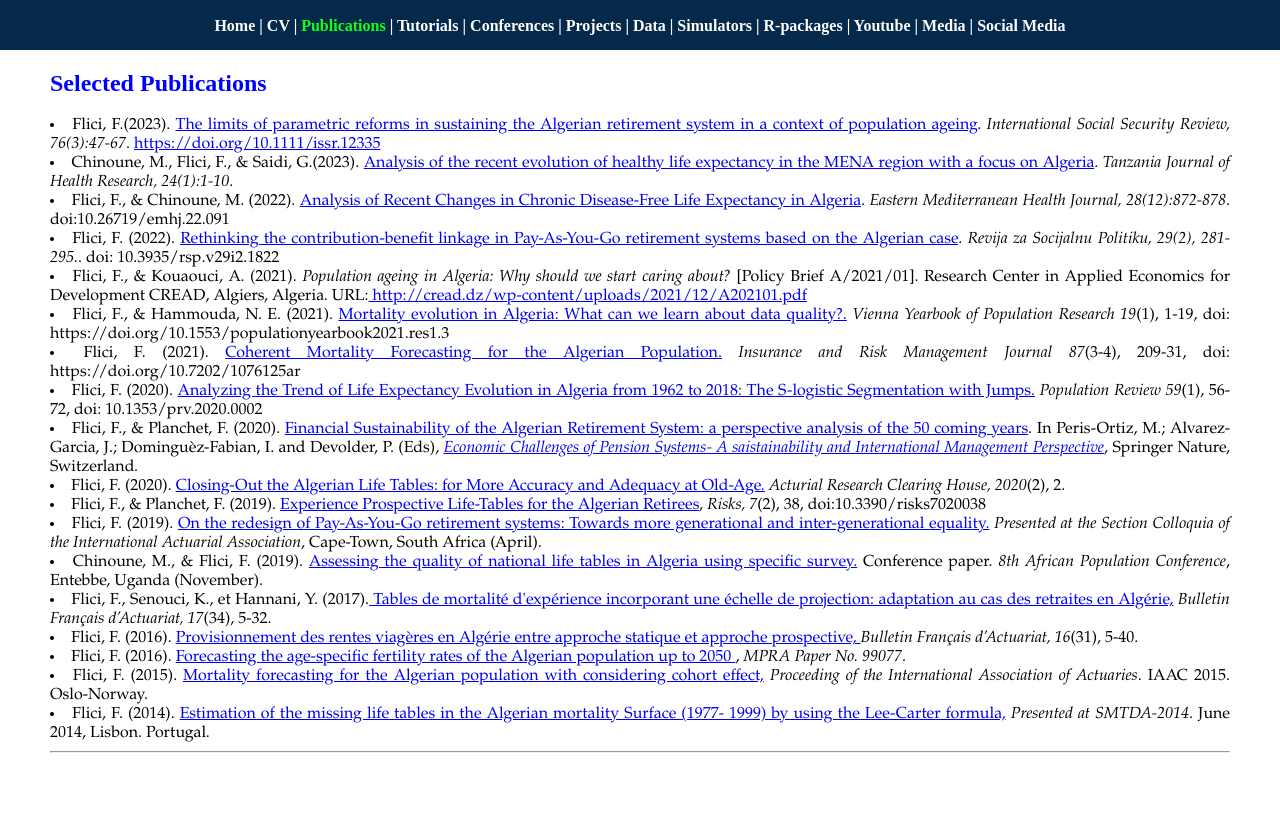
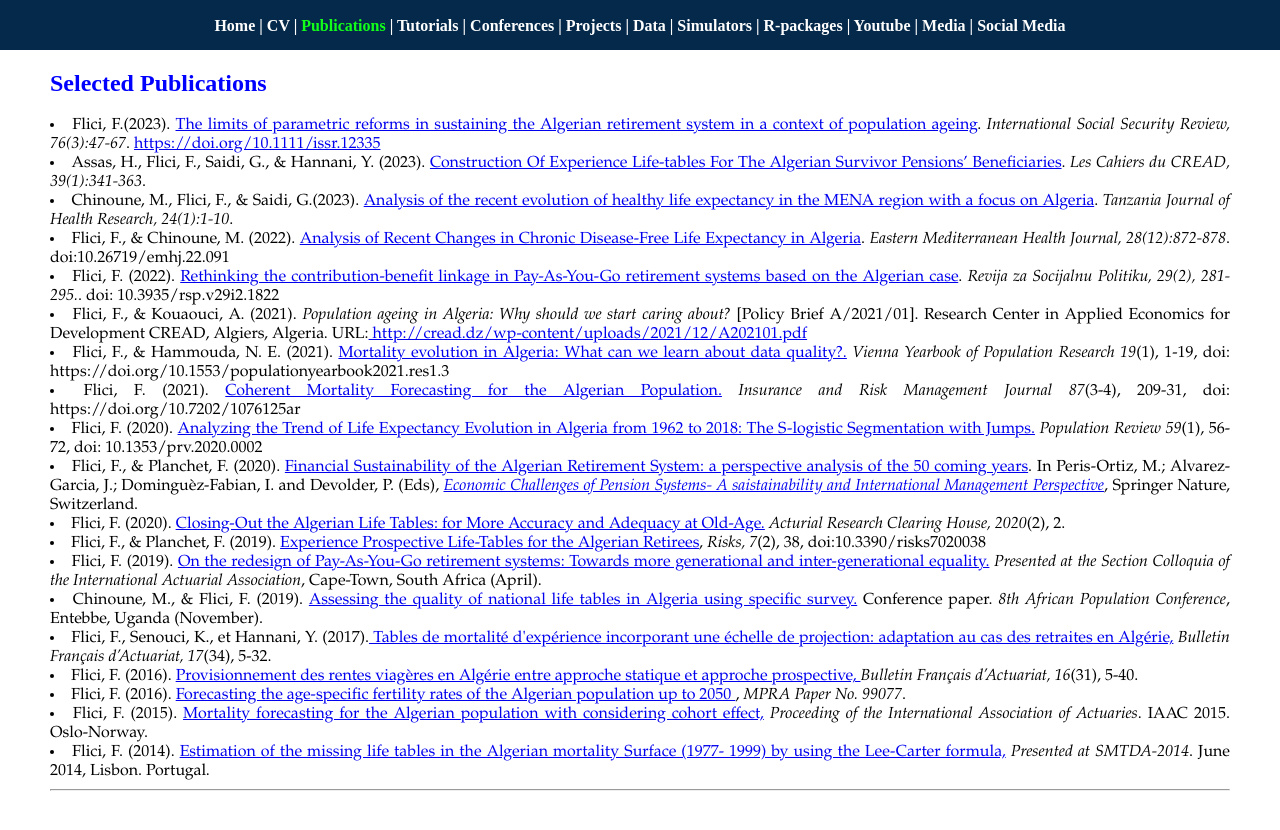
Before and after one commit to Farid-FLICI/farid-flici.github.io, a Jekyll site: the page pub.html, which Jekyll copies as it is, in a window 1280 px wide. Shown: the top 830 px of the page. Built offline with Jekyll 4.4.1, drawn with Linux system fonts in a browser that asks for light colours.

Commit message:
Update pub.html

```diff
--- a/pub.html
+++ b/pub.html
@@ -112,6 +112,11 @@ h3 {
  <i> International Social Security Review, 76(3):47-67</i>. <a  href="https://doi.org/10.1111/issr.12335"
    target="_blank"> https://doi.org/10.1111/issr.12335 </a></li>
 
+   <li>  Assas, H., Flici, F., Saidi, G., & Hannani, Y. (2023).
+ <a  href="https://www.ajol.info/index.php/cread/article/view/253936"
+   target="_blank">Construction Of Experience Life-tables For The Algerian Survivor Pensions’ Beneficiaries</a>.
+ <i> Les Cahiers du CREAD, 39(1):341-363</i>.</li>
+
   <li>  Chinoune, M., Flici, F., & Saidi, G.(2023).
  <a  href="https://www.ajol.info/index.php/thrb/article/view/229190/225536"
    target="_blank">Analysis of the recent evolution of healthy life expectancy in the MENA region with a focus on Algeria</a>.
```
